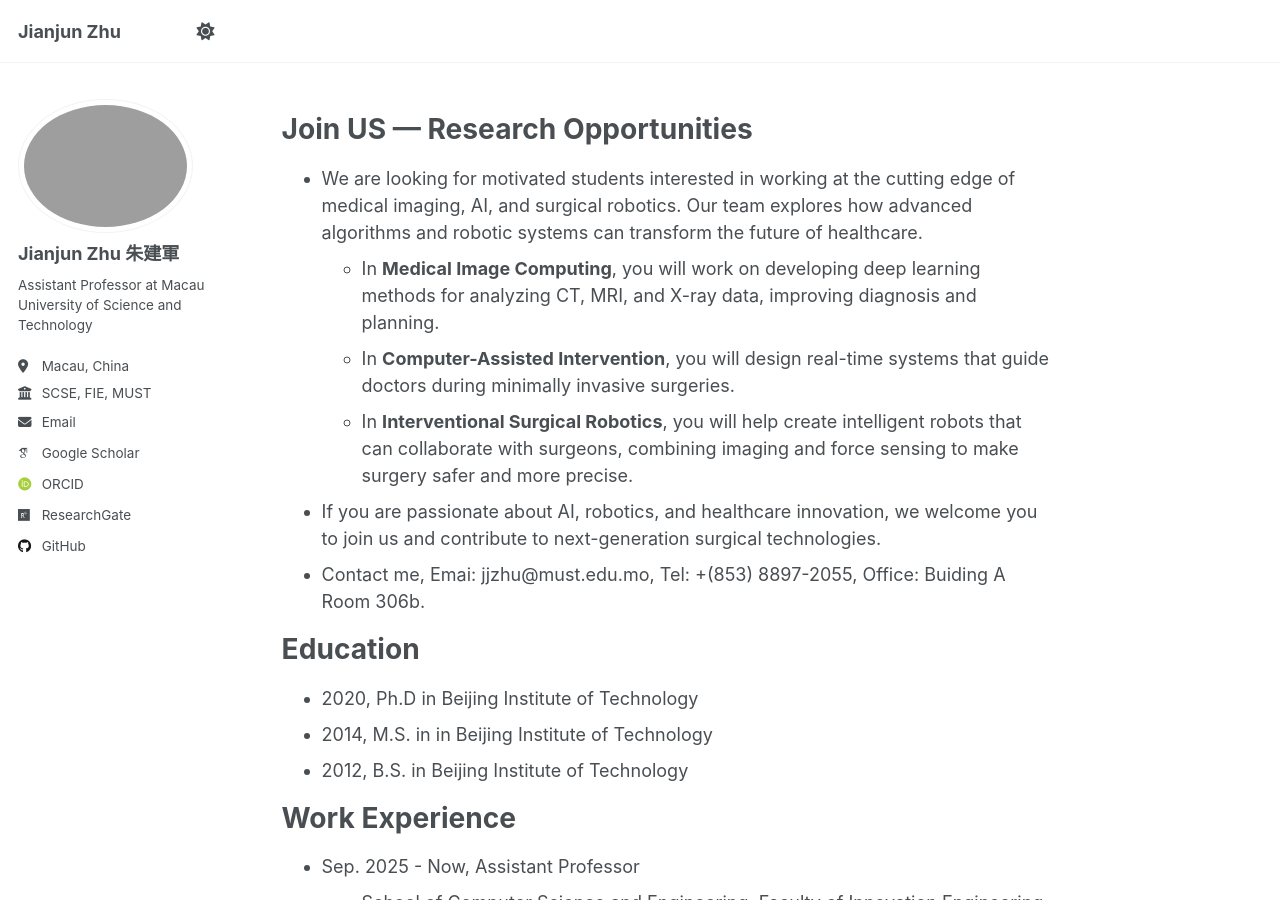
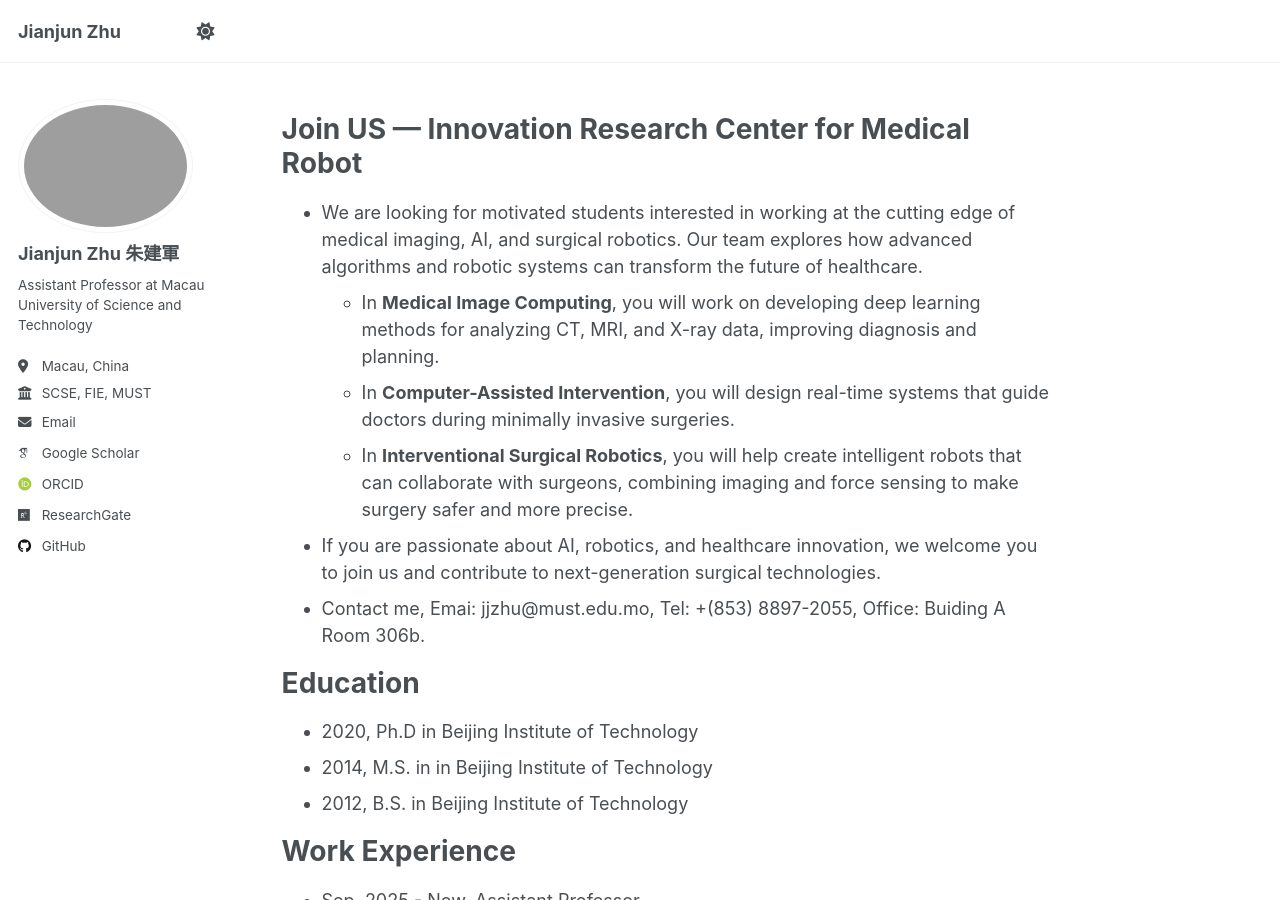
Before and after one commit to JianjunZhu/JianjunZhu.github.io, a Jekyll site: the page built from _pages/about.md, in a window 1280 px wide and 900 px high. Built offline with Jekyll 4.4.1, drawn with Linux system fonts in a browser that asks for light colours; some web fonts are replaced; a script that is not in the unit is left out.

Commit message:
Update about.md

```diff
--- a/_pages/about.md
+++ b/_pages/about.md
@@ -9,7 +9,7 @@ redirect_from:
 
 {% include base_path %}
 
-Join US — Research Opportunities
+Join US — Innovation Research Center for Medical Robot
 ======
 - We are looking for motivated students interested in working at the cutting edge of medical imaging, AI, and surgical robotics. Our team explores how advanced algorithms and robotic systems can transform the future of healthcare.
 	- In **Medical Image Computing**, you will work on developing deep learning methods for analyzing CT, MRI, and X-ray data, improving diagnosis and planning.
```
